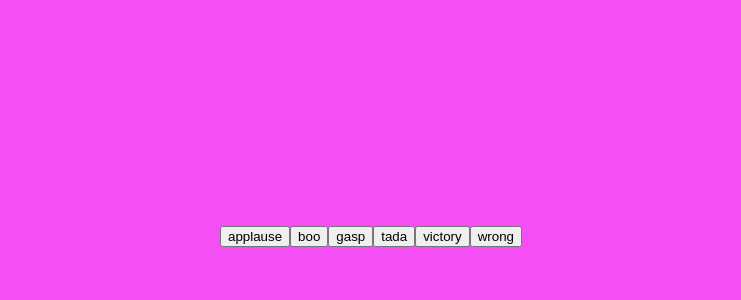
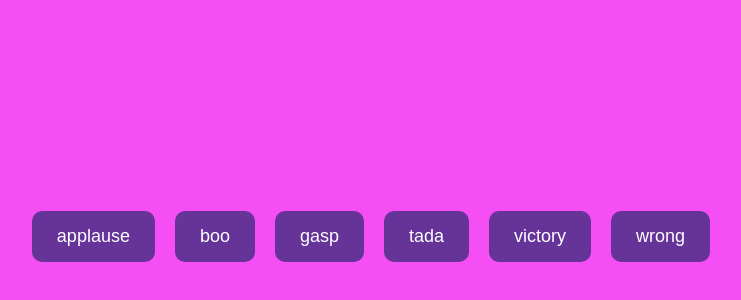
Before and after one commit to daudi13/audioboard.js, a plain HTML site: page index.html in a window 1280 px wide. Shown: the part 164-464 px from the top of the page, without its empty margins (269-1010 px from the left). Drawn offline with Linux system fonts and the light colour scheme.

Commit message:
commit css

```diff
--- a/app.js
+++ b/app.js
@@ -4,5 +4,6 @@ sounds.forEach(sound => {
     const btn = document.createElement('button');
     btn.classList.add('btn');
     btn.innerText = sound;
+
     document.getElementById('buttons').appendChild(btn)
 })
--- a/index.html
+++ b/index.html
@@ -16,7 +16,7 @@
         <audio id="victory" src="./audio/victory.mp3"></audio>
         <audio id="wrong" src="./audio/wrong.mp3"></audio>
 
-        <div id="buttons" class="btns"></div>
+        <div id="buttons"></div>
 
 
     <script src="app.js"></script>
--- a/style.css
+++ b/style.css
@@ -11,5 +11,20 @@ body {
     height: 100vh;
     margin: 0;
     overflow: hidden;
+    flex-wrap: wrap;
     justify-content: center;
 }
+
+
+.btn {
+    padding: 15px 25px;
+    background: rebeccapurple;
+    border: 0;
+    color: #fff;
+    font-size: 18px;
+    border-radius: 10px;
+}
+
+#buttons .btn +.btn {
+    margin-left: 20px;
+}
```
